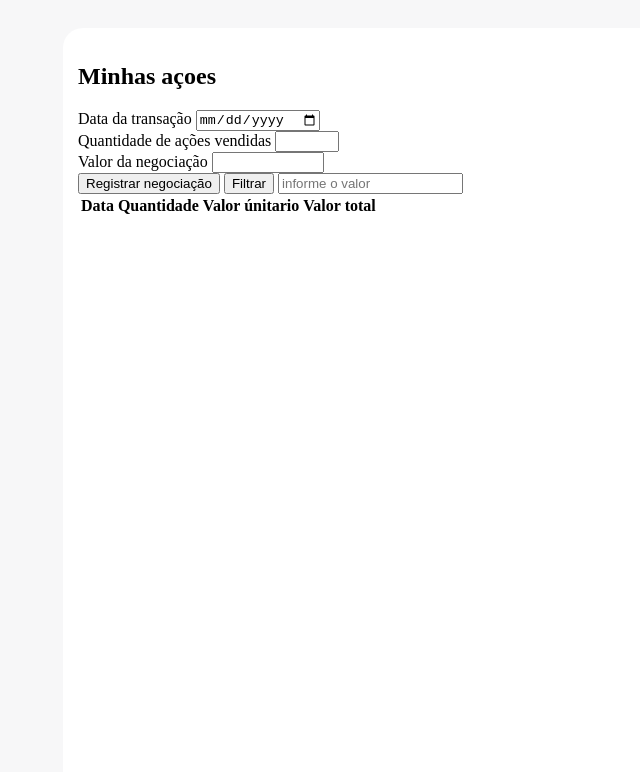
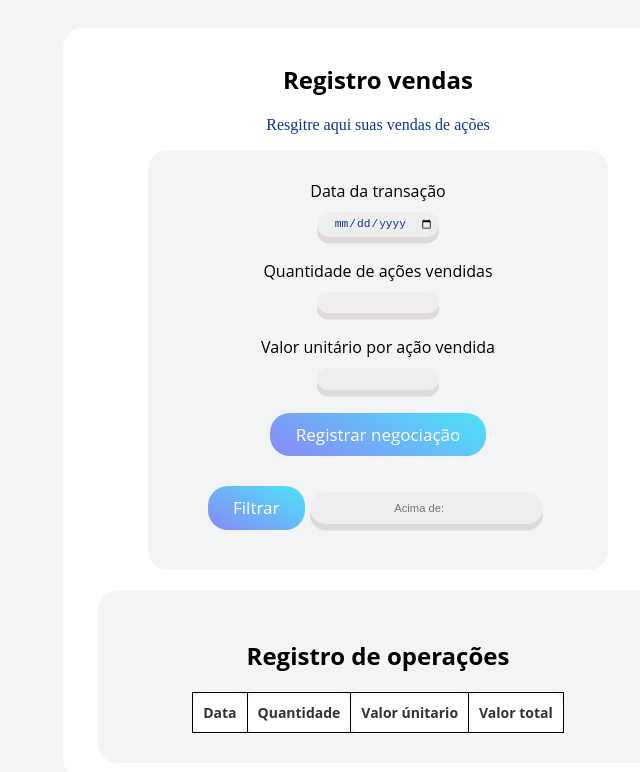
Before and after one commit to fhoinaski/FullStack_semana_4, a plain HTML site: page index.html in a window 1280 px wide. Shown: the whole page, without its empty margins (262-902 px from the left). Drawn offline with Linux system fonts and the light colour scheme.

Commit message:
estilização do site com css, correção de alguns bugs no filtro e no limitador do input

```diff
--- a/app/js/controllers/negociacaoControllers.js
+++ b/app/js/controllers/negociacaoControllers.js
@@ -17,27 +17,51 @@ export class NegociacaoController {
         this.#campoQuantidade = document.getElementById('quantidade-vendida');
         this.#campoValor = document.getElementById('valor-negociacao');
         this.filtro = document.getElementById('valorFiltro');
+
     }
 
+// Este método é responsável por criar uma nova negociação a partir dos valores preenchidos no formulário
     criarNegociacao() {
-        //instacia um objeto do tipo data
+// Obtém a data informada no campo data-transacao e cria um objeto Date
         let data = new Date(this.#campoData.value);
-        // cria uma variavel com nome quantidade e atribui a variavel do construtor pegando os valores
+
+// Obtém a quantidade informada no campo quantidade-vendida e converte para número inteiro
         let quantidade = parseInt(this.#campoQuantidade.value);
+
+// Obtém o valor informado no campo valor-negociacao e converte para número decimal
         let valor = parseFloat(this.#campoValor.value);
 
-        /*cria uma variavel comnome negociaçao que recebe uma nova negociaçao da classe Negociaçao dando como parametro os objetos acima data, quantidade e valor*/
+// Verifica se os campos estão todos preenchidos
+        if (!data || !quantidade || !valor) {
+            alert('Por favor, preencha todos os campos');
+            return;
+        }
+
+// Cria um objeto Negociacao com os valores informados
         let negociacao = new Negociacao(data, quantidade, valor);
+
+// Adiciona a nova negociação à lista de negociações e atualiza a tabela
         this.#listaNegociacao.adicionarNegociacao(negociacao);
         this.#negociacoesView.adicionarNegociacao(negociacao);
     }
 
+
     filtrarNegociacao() {
+        // obtém o valor do input
         let valorFiltro = this.filtro.value;
+
+        // imprime o valor do filtro no console
         console.log(valorFiltro);
+
+        // filtra as negociações com valor acima do valor informado no input
         let negociacoesFiltradas = this.#listaNegociacao.filtrarNegociacoesPorValor(valorFiltro);
+
+        // imprime as negociações filtradas no console
         console.log(negociacoesFiltradas);
+
+        // atualiza a view com as negociações filtradas
         this.#negociacoesView.atualizarFiltro(negociacoesFiltradas);
     }
 
+
 }
--- a/app/js/main/programa.js
+++ b/app/js/main/programa.js
@@ -4,11 +4,25 @@ const negociacaoController = new NegociacaoController();
 const btnEnviar = document.querySelector("#registrar-negociacao");
 const btnFiltrar=document.querySelector('#filtrar');
 
+
+// chama o metodo criar negociação quando clica no botão registrar negociação
 btnEnviar.addEventListener('click', (event) => {
     event.preventDefault();
     negociacaoController.criarNegociacao();
 });
+//chama o metodo filtrar quando clica no botão filtrar
 btnFiltrar.addEventListener('click',(event)=>{
     event.preventDefault();
     negociacaoController.filtrarNegociacao();
 })
+
+//controlar o input de ações limitando o minimo e maximo
+const inputQuantidade = document.querySelector('#quantidade-vendida');
+inputQuantidade.addEventListener('input', () => {
+    const valorDigitado = parseInt(inputQuantidade.value);
+    if (valorDigitado<1) {
+        inputQuantidade.value = 1;
+    } if(valorDigitado > 100){
+        inputQuantidade.value=100;
+    }
+});
--- a/app/js/models/listaNegociacao.js
+++ b/app/js/models/listaNegociacao.js
@@ -11,10 +11,10 @@ get negociacoes(){
     return[].concat(this.#negociacoes);
 }
 
+//metodo para filtrar os valores recebidos no input filtro e retornar umalista com negociacios de valores iguais ou
+// aicma do informado
     filtrarNegociacoesPorValor(valorMinimo) {
-        return this.#negociacoes.filter(negociacao => negociacao.valor >= valorMinimo);
+        return this.#negociacoes.filter(negociacao => negociacao.valorTotal >= valorMinimo);
     }
-    forEach(fn) {
-        this.#negociacoes.forEach(fn);
-    }
+
 }
--- a/index.html
+++ b/index.html
@@ -8,23 +8,27 @@
 <body>
 <section class="container-principal">
   <div class="box-form">
-    <h1>Minhas açoes</h1>
+    <h1>Registro vendas</h1>
+    <p>Resgitre aqui suas vendas de ações</p>
     <form class="formulario">
       <label for="data-transacao">Data da transação</label>
-      <input id="data-transacao" type="date">
+      <input id="data-transacao" type="date" required>
       <br>
       <label for="quantidade-vendida">Quantidade de ações vendidas</label>
-      <input id="quantidade-vendida" type="number" min="1" max="100">
+      <input id="quantidade-vendida" type="number" min="1" max="100" required>
       <br>
-      <label for="valor-negociacao">Valor da negociação</label>
-      <input id="valor-negociacao" type="number" min="0" max="1000000.0">
+      <label for="valor-negociacao">Valor unitário por ação vendida</label>
+      <input id="valor-negociacao" type="number" min="0" max="1000000.0" required>
       <br>
       <button id="registrar-negociacao" type="submit">Registrar negociação</button>
-      <button id="filtrar">Filtrar</button>
-      <input id="valorFiltro" type="number" placeholder="informe o valor">
+      <div class="box-filter">
+        <button id="filtrar">Filtrar</button>
+        <input id="valorFiltro" type="number" placeholder="Acima de:"></div>
     </form>
+
   </div>
   <div class="container-tabela">
+    <h2>Registro de operações</h2>
     <table>
       <thead>
       <th>Data</th>
--- a/style/style.css
+++ b/style/style.css
@@ -2,16 +2,159 @@ body {
     display: flex;
     align-items: center;
     justify-content: center;
-    background-color: #F7F7F8;
+    background-color: #F3f4f6;
 
 }
 .container-principal{
     display: flex;
+    align-items: center;
+    justify-content: center;
     flex-direction: column;
     width: 600px;
-    height: 800px;
+    height: auto;
     background: #ffffff;
     margin-top: 20px;
     border-radius: 20px;
     padding: 15px;
 }
+.box-form h1,p{
+    text-align: center;
+}
+.box-form p{
+    color: #0a3394;
+    font-family:"Lucida Sans Typewriter" ;
+}
+.box-form h1{
+    font-family: 'Open Sans', sans-serif;
+}
+.formulario{
+    display: flex;
+    flex-direction: column;
+    justify-content: center;
+    align-items: center;
+    width: 400px;
+    background-color: #F3f4f6;
+    padding: 30px;
+    border-radius: 20px;
+
+}
+.formulario input {
+    background-color: #eee;
+    border: none;
+    padding: 0.3rem;
+    font-size: 0.7rem;
+    width: 10em;
+    border-radius: 1rem;
+    color: #0a3394;
+    box-shadow: 0 0.4rem #dfd9d9;
+    cursor: pointer;
+    margin: 5px;
+    text-align: center;
+}
+
+.formulario input:focus {
+    outline-color: #88a9fc;
+}
+.formulario label{
+    font-family: 'Open Sans', sans-serif;
+    font-size: 1rem;
+    margin-bottom: 5px;
+}
+
+
+#registrar-negociacao{
+    border: none;
+    color: #fff;
+    background-image: linear-gradient(30deg, rgba(4, 0, 255, 0.43), #4ce3f7);
+    border-radius: 20px;
+    background-size: 100% auto;
+    font-family: "Open Sans", serif;
+    font-size: 17px;
+    padding: 0.6em 1.5em;
+    margin-bottom: 20px;
+    cursor: pointer;
+}
+
+#registrar-negociacao:hover,.box-filter button:hover {
+    background-position: right center;
+    background-size: 200% auto;
+    -webkit-animation: pulse 2s infinite;
+    animation: pulse512 1.5s infinite;
+}
+
+
+.box-filter{
+    display: flex;
+    justify-content: center;
+    align-items: center;
+    margin:10px;
+}
+.box-filter button
+{
+    border: none;
+    color: #fff;
+    background-image: linear-gradient(30deg, rgba(4, 0, 255, 0.43), #4ce3f7);
+    border-radius: 20px;
+    background-size: 100% auto;
+    font-family: "Open Sans", serif;
+    font-size: 17px;
+    padding: 0.6em 1.5em;
+    cursor: pointer;
+}
+.box-filter input{
+    background-color: #eee;
+    border: none;
+    padding: 0.3rem;
+    font-size: 0.7rem;
+    width: 20em;
+    height: 2em;
+    border-radius: 1rem;
+    color: #0a3394;
+    box-shadow: 0 0.4rem #dfd9d9;
+    cursor: pointer;
+    text-align: center;
+}
+
+.container-tabela{
+    margin-top: 20px;
+    display: flex;
+    flex-direction: column;
+    justify-content: center;
+    align-items: center;
+    width: 500px;
+    background-color: #F3f4f6;
+    padding: 30px;
+    border-radius: 20px;
+    font-family: "Open Sans";
+}
+.container-tabela table{
+    border: 1px solid black;
+    border-collapse: collapse;
+    text-align: center;
+    background-color: #f2f2f2;
+    color: #333;
+    font-size: 14px;
+}
+th, td {
+    padding: 10px;
+    border: 1px solid black;
+    border-radius: 10px;
+}
+
+th {
+    background-color: #ffffff;
+    font-weight: bold;
+}
+@keyframes pulse512 {
+    0% {
+        box-shadow: 0 0 0 0 #05bada66;
+    }
+
+    70% {
+        box-shadow: 0 0 0 10px rgb(218 103 68 / 0%);
+    }
+
+    100% {
+        box-shadow: 0 0 0 0 rgb(218 103 68 / 0%);
+    }
+}
```
